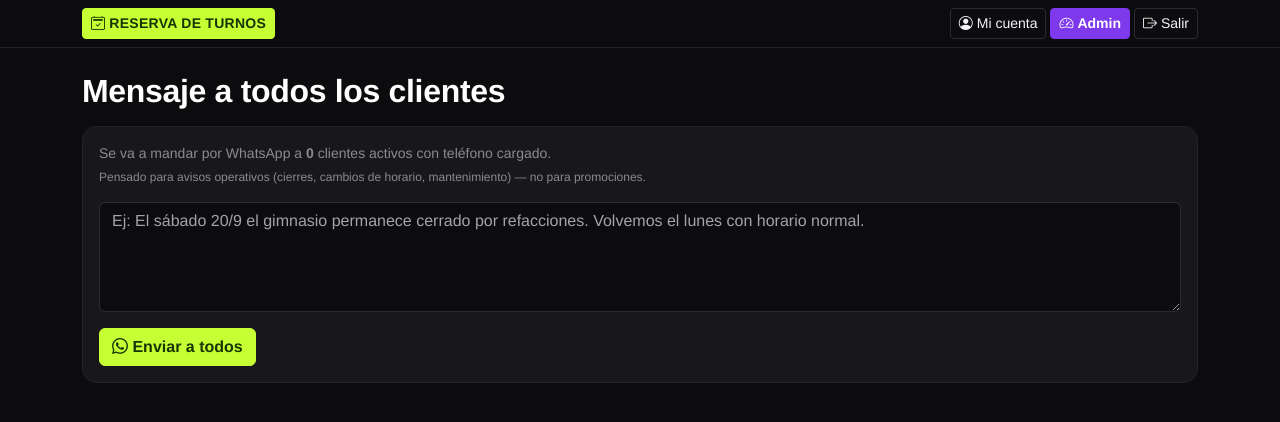
After one commit to SolJosefinaMercado/mi-gimnasio, a Flask app: page /admin/mensajes in a window 1280 px wide. The commit adds this page. Shown: the top 422 px of the page. Run offline with Flask 3, Linux system fonts and the light colour scheme; the visitor is signed in with stand-in values (Sample User, id 1); some libraries are stand-ins or nearby versions.

Commit message:
Add files via upload

```diff
--- a/app.py
+++ b/app.py
@@ -43,6 +43,7 @@ WHATSAPP_APP_SECRET = _env_limpio("WHATSAPP_APP_SECRET")
 WHATSAPP_ADMIN_TELEFONO = _env_limpio("WHATSAPP_ADMIN_TELEFONO")
 WHATSAPP_ADMIN_TEMPLATE_NAME = _env_limpio("WHATSAPP_ADMIN_TEMPLATE_NAME", "notificacion_bot")
 PRECIO_CLASE_PRUEBA = float(_env_limpio("PRECIO_CLASE_PRUEBA", "10000") or 10000)
+WHATSAPP_TEMPLATE_GENERAL_NAME = _env_limpio("WHATSAPP_TEMPLATE_GENERAL_NAME", "aviso_general")
 
 DATABASE_URL = os.environ.get("DATABASE_URL")
 if DATABASE_URL:
@@ -799,6 +800,38 @@ def enviar_whatsapp_admin(mensaje):
         return False, str(exc)
 
 
+def enviar_whatsapp_general(telefono, mensaje):
+    if not (WHATSAPP_TOKEN and WHATSAPP_PHONE_ID):
+        return False, "WhatsApp no está configurado."
+    numero = formatear_telefono_whatsapp(telefono)
+    if not numero:
+        return False, "Sin teléfono cargado."
+    try:
+        resp = requests.post(
+            f"https://graph.facebook.com/v20.0/{WHATSAPP_PHONE_ID}/messages",
+            headers={"Authorization": f"Bearer {WHATSAPP_TOKEN}"},
+            json={
+                "messaging_product": "whatsapp",
+                "to": numero,
+                "type": "template",
+                "template": {
+                    "name": WHATSAPP_TEMPLATE_GENERAL_NAME,
+                    "language": {"code": WHATSAPP_TEMPLATE_LANG},
+                    "components": [{
+                        "type": "body",
+                        "parameters": [{"type": "text", "parameter_name": "mensaje", "text": mensaje}],
+                    }],
+                },
+            },
+            timeout=10,
+        )
+        if resp.status_code >= 400:
+            return False, f"{resp.status_code}: {resp.text[:150]}"
+        return True, None
+    except requests.RequestException as exc:
+        return False, str(exc)
+
+
 # ---------- Bot conversacional de WhatsApp (clase de prueba) ----------
 
 MENU_PRINCIPAL = (
@@ -1410,6 +1443,41 @@ def admin_dashboard():
     )
 
 
+# ---------- Admin: mensaje masivo ----------
+
+@app.route("/admin/mensajes", methods=["GET", "POST"])
+@admin_required
+def admin_mensajes():
+    db = get_db()
+    clientes = [c for c in listar_clientes(db, solo_activos=True) if c.telefono]
+    sin_telefono = len(listar_clientes(db, solo_activos=True)) - len(clientes)
+
+    if request.method == "POST":
+        mensaje = request.form.get("mensaje", "").strip()
+        if not mensaje:
+            flash("Escribí el mensaje antes de enviar.", "error")
+            return redirect(url_for("admin_mensajes"))
+        if not (WHATSAPP_TOKEN and WHATSAPP_PHONE_ID):
+            flash("WhatsApp no está configurado todavía.", "error")
+            return redirect(url_for("admin_mensajes"))
+
+        enviados, fallidos = [], []
+        for c in clientes:
+            ok, error = enviar_whatsapp_general(c.telefono, mensaje)
+            if ok:
+                enviados.append(c.nombre)
+            else:
+                fallidos.append(f"{c.nombre} ({error})")
+
+        if enviados:
+            flash(f"Enviado a {len(enviados)} clientes.", "success")
+        if fallidos:
+            flash("No se pudo enviar a: " + "; ".join(fallidos[:8]) + (" y otros más." if len(fallidos) > 8 else "."), "warning")
+        return redirect(url_for("admin_mensajes"))
+
+    return render_template("admin/mensajes.html", total_clientes=len(clientes), sin_telefono=sin_telefono)
+
+
 # ---------- Admin: clientes ----------
 
 @app.route("/admin/clientes")
--- a/templates/admin/dashboard.html
+++ b/templates/admin/dashboard.html
@@ -25,6 +25,7 @@
   <a href="{{ url_for('admin_asistencia') }}" class="acceso-btn"><i class="bi bi-clipboard-check"></i> Asistencia</a>
   <a href="{{ url_for('admin_entrenamiento') }}" class="acceso-btn"><i class="bi bi-clipboard2-pulse"></i> Entrenamiento</a>
   <a href="{{ url_for('admin_config') }}" class="acceso-btn"><i class="bi bi-gear"></i> Configuración</a>
+  <a href="{{ url_for('admin_mensajes') }}" class="acceso-btn"><i class="bi bi-whatsapp"></i> Mensajes</a>
 </div>
 
 <div class="card mb-4">
--- /dev/null
+++ b/templates/admin/mensajes.html
@@ -0,0 +1,25 @@
+{% extends "base.html" %}
+{% block title %}Mensaje a clientes{% endblock %}
+{% block content %}
+<h2 class="mb-3">Mensaje a todos los clientes</h2>
+
+<div class="card mb-3">
+  <div class="card-body">
+    <p class="text-ink-soft small mb-1">
+      Se va a mandar por WhatsApp a <strong>{{ total_clientes }}</strong> clientes activos con teléfono cargado.
+      {% if sin_telefono %}({{ sin_telefono }} clientes activos no tienen teléfono y no van a recibirlo.){% endif %}
+    </p>
+    <p class="text-ink-soft" style="font-size:0.75rem;">
+      Pensado para avisos operativos (cierres, cambios de horario, mantenimiento) — no para promociones.
+    </p>
+
+    <form method="POST">
+      <textarea name="mensaje" class="form-control mb-3" rows="4" maxlength="600"
+        placeholder="Ej: El sábado 20/9 el gimnasio permanece cerrado por refacciones. Volvemos el lunes con horario normal." required></textarea>
+      <button type="submit" class="btn btn-success" onclick="return confirm('¿Confirmás el envío a todos los clientes activos con teléfono?');">
+        <i class="bi bi-whatsapp"></i> Enviar a todos
+      </button>
+    </form>
+  </div>
+</div>
+{% endblock %}
```
